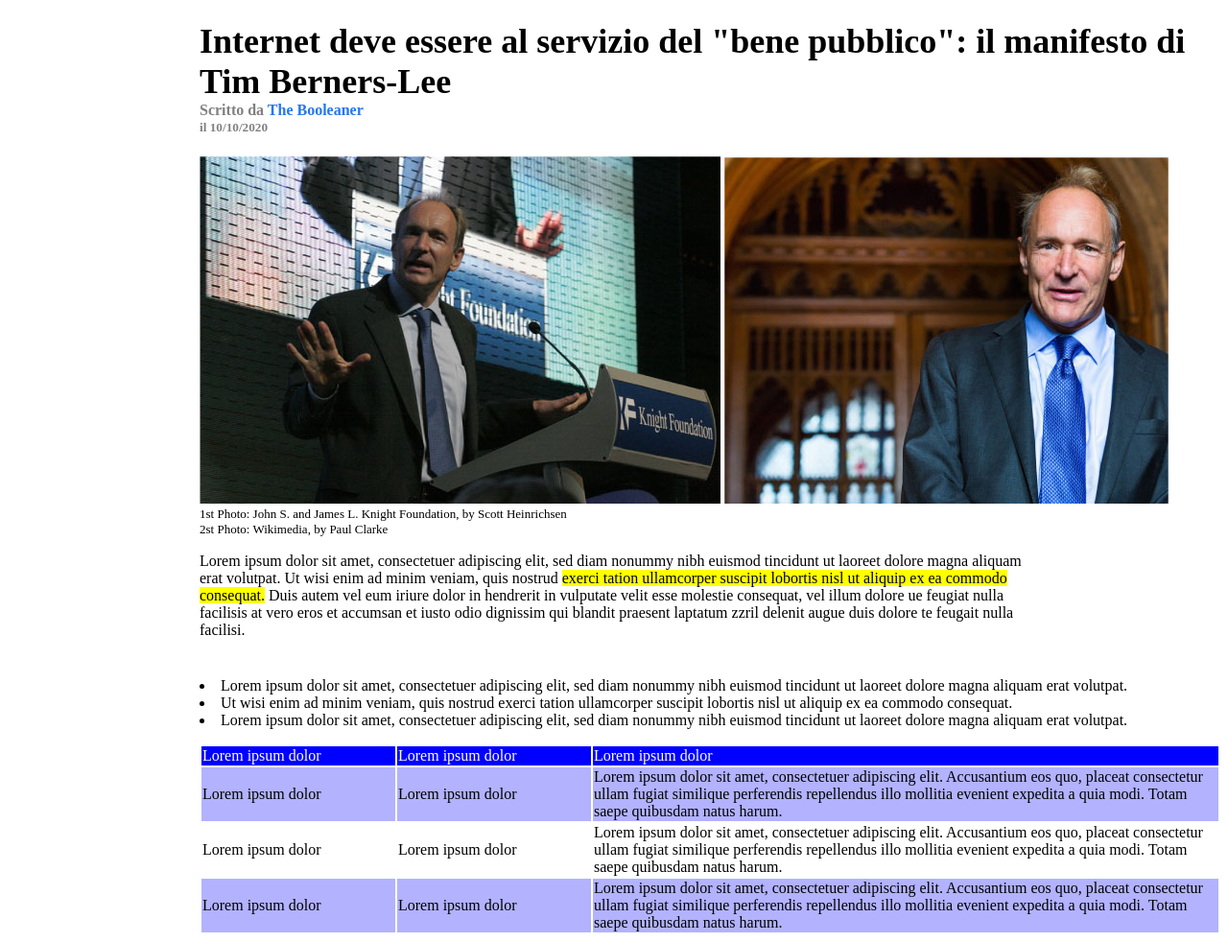
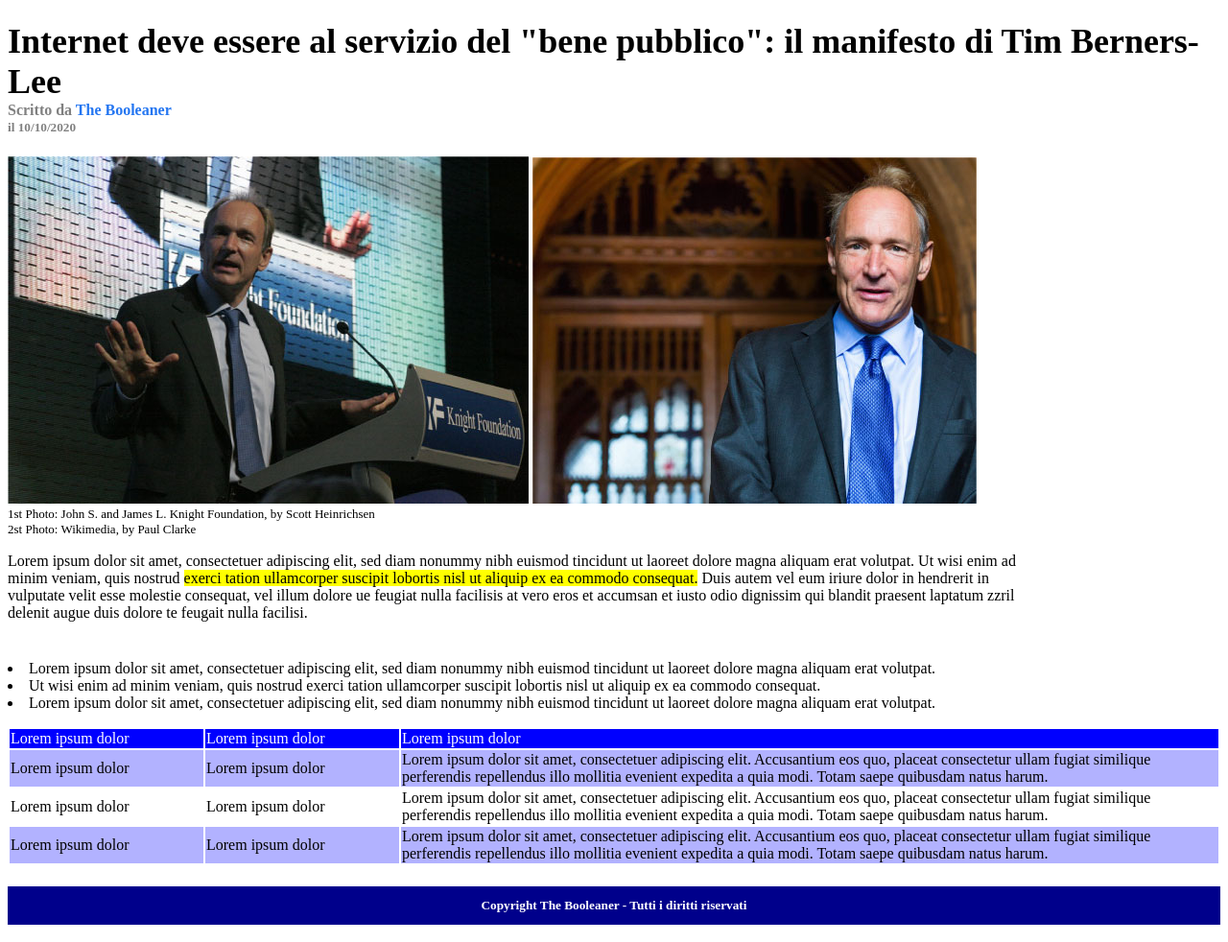
Before and after one commit to lucamagio/html-css-booleaner, a plain HTML site: page index.html in a window 1280 px wide. Shown: the part 240-1222 px from the top of the page at 96% size. Drawn offline with Linux system fonts and the light colour scheme.

Commit message:
feat: footer copyright

```diff
--- a/css/style-h.css
+++ b/css/style-h.css
@@ -1,13 +1,3 @@
 h1{
     font-size: 36px;
 }
-
-h4{
-    color: grey;
-    margin-top: -30px;
-}
-
-h5{
-    color: grey;
-    margin-top: -20px;
-}
--- a/css/style-id.css
+++ b/css/style-id.css
@@ -24,3 +24,19 @@
 #important{
     background-color: yellow;
 }
+
+#autor{
+    color: grey;
+    margin-top: -30px;
+}
+
+#date{
+    color: grey;
+    margin-top: -20px;
+}
+
+#copyright{
+    color: white;
+    text-align: center;
+    padding-top: 12px;
+}
--- a/css/style-tag.css
+++ b/css/style-tag.css
@@ -4,7 +4,6 @@ header{
 }
 
 main{
-    margin-left: 200px;
     padding-top: 20px;
 }
 
@@ -17,8 +16,12 @@ ul{
 
 }
 
-
 thead{
     color: white;
     background-color: blue;
 }
+
+footer{
+    background-color: darkblue;
+    height: 40px;
+}
--- a/index.html
+++ b/index.html
@@ -17,8 +17,8 @@
     <main>
         <section>
             <h1>Internet deve essere al servizio del "bene pubblico": il manifesto di Tim Berners-Lee</h1>
-            <h4>Scritto da <span id="The-Booleaner">The Booleaner</span></h4>
-            <h5>il 10/10/2020</h5>
+            <h4 id="autor">Scritto da <span id="The-Booleaner">The Booleaner</span></h4>
+            <h5 id="date">il 10/10/2020</h5>
         </section>
 
         <section>
@@ -96,8 +96,12 @@
             </tbody>
         </table>
        </section>
+
     </main>
 
+    <footer>
+        <h5 id="copyright">Copyright The Booleaner - Tutti i diritti riservati</h5>
+    </footer>
 
 </body>
 </html>
```
